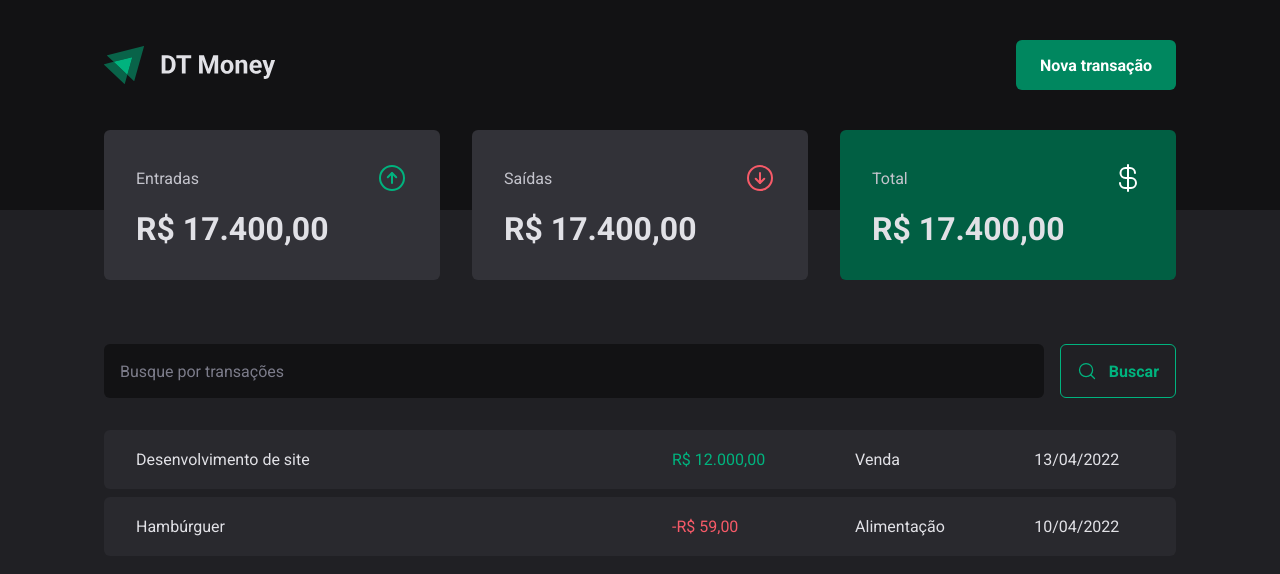
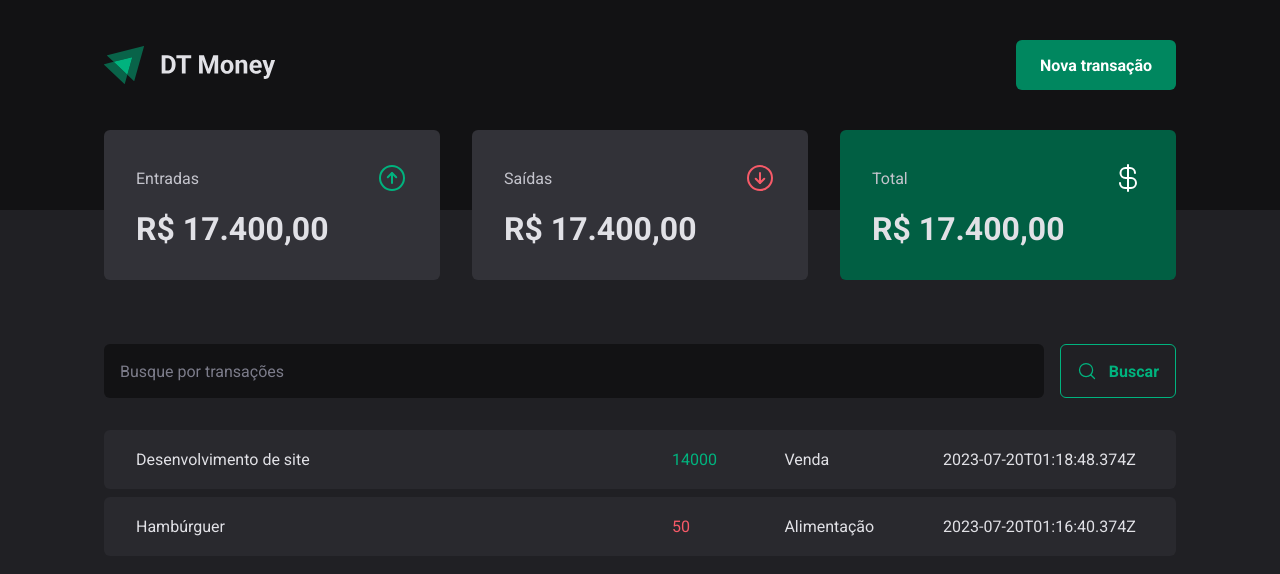
Before and after one commit to luizprsjr/dt-money, a React (Vite) app: page / in a window 1280 px wide. Shown: the top 574 px of the page. Built offline with nearby package versions, Linux system fonts and the light colour scheme; data requests are answered from the project's data file.

Commit message:
feat: get transactions

```diff
--- a/src/pages/Transactions/index.tsx
+++ b/src/pages/Transactions/index.tsx
@@ -1,3 +1,5 @@
+import { useEffect, useState } from 'react'
+
 import { Header } from '../../components/Header'
 import { Summary } from '../../components/Summary'
 import { SearchForm } from './components/SearchForm'
@@ -7,7 +9,29 @@
   TransactionsTable,
 } from './styles'
 
+interface Transaction {
+  id: number
+  description: string
+  type: 'income' | 'outcome'
+  price: number
+  category: string
+  createdAt: string
+}
+
 export function Transactions() {
+  const [transactions, setTransactions] = useState<Transaction[]>([])
+
+  async function loadTransactions() {
+    const response = await fetch('http://localhost:3333/transactions')
+    const data = await response.json()
+
+    setTransactions(data)
+  }
+
+  useEffect(() => {
+    loadTransactions()
+  }, [])
+
   return (
     <div>
       <Header />
@@ -18,29 +42,23 @@
 
         <TransactionsTable>
           <tbody>
-            <tr>
-              <td width="50%">Desenvolvimento de site</td>
-              <td>
-                <PriceHighlight variant="income">
-                  R$ 12.000,00
-                </PriceHighlight>
-              </td>
-              <td>Venda</td>
-              <td>13/04/2022</td>
-            </tr>
-            <tr>
-              <td width="50%">Hambúrguer</td>
-              <td>
-                <PriceHighlight variant="outcome">
-                  -R$ 59,00
-                </PriceHighlight>
-              </td>
-              <td>Alimentação</td>
-              <td>10/04/2022</td>
-            </tr>
+            {transactions.map((transaction) => {
+              return (
+                <tr key={transaction.id}>
+                  <td width="50%">{transaction.description}</td>
+                  <td>
+                    <PriceHighlight variant={transaction.type}>
+                      {transaction.price}
+                    </PriceHighlight>
+                  </td>
+                  <td>{transaction.category}</td>
+                  <td>{transaction.createdAt}</td>
+                </tr>
+              )
+            })}
           </tbody>
         </TransactionsTable>
       </TransactionsContainer>
     </div>
-  );
+  )
 }
```
